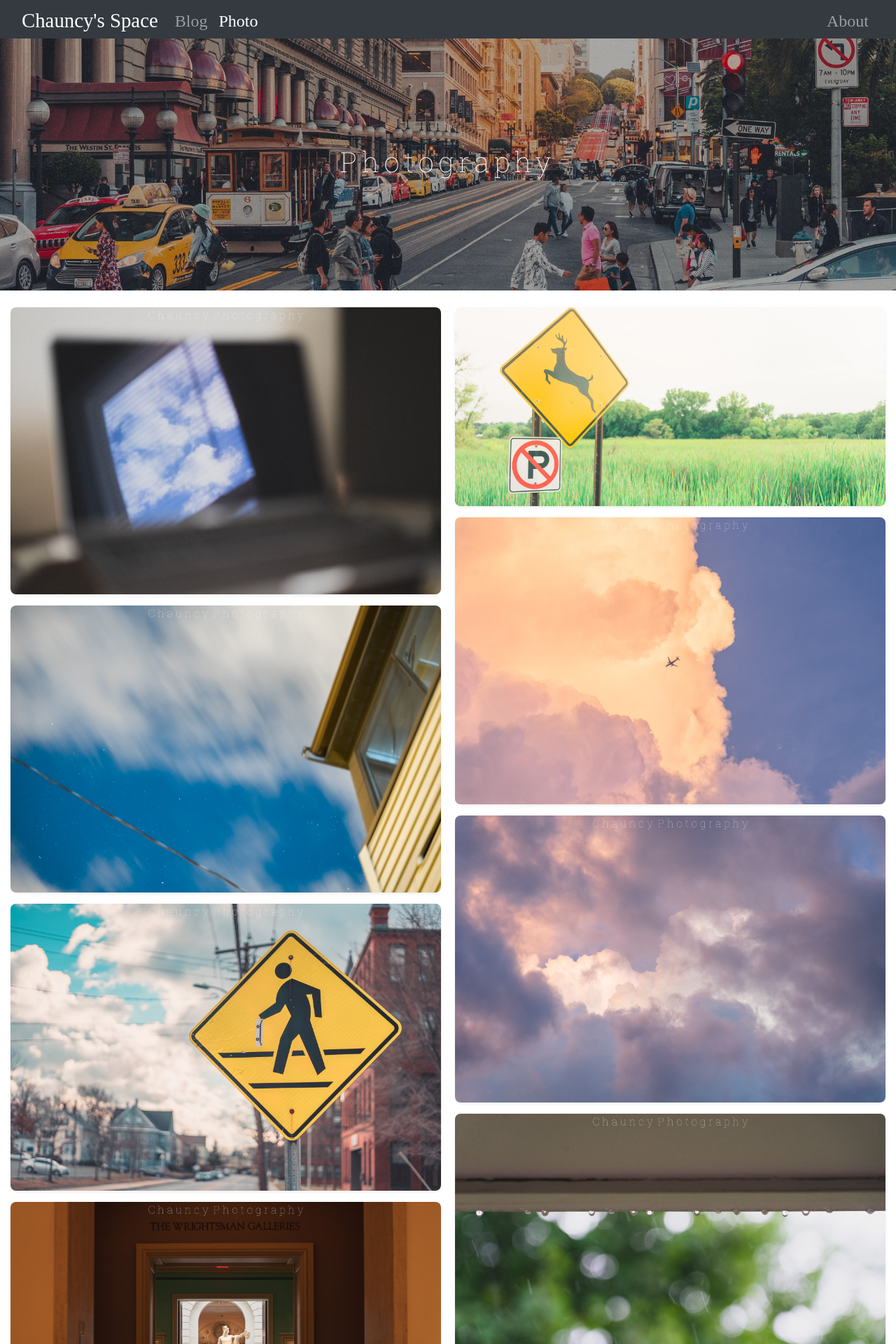
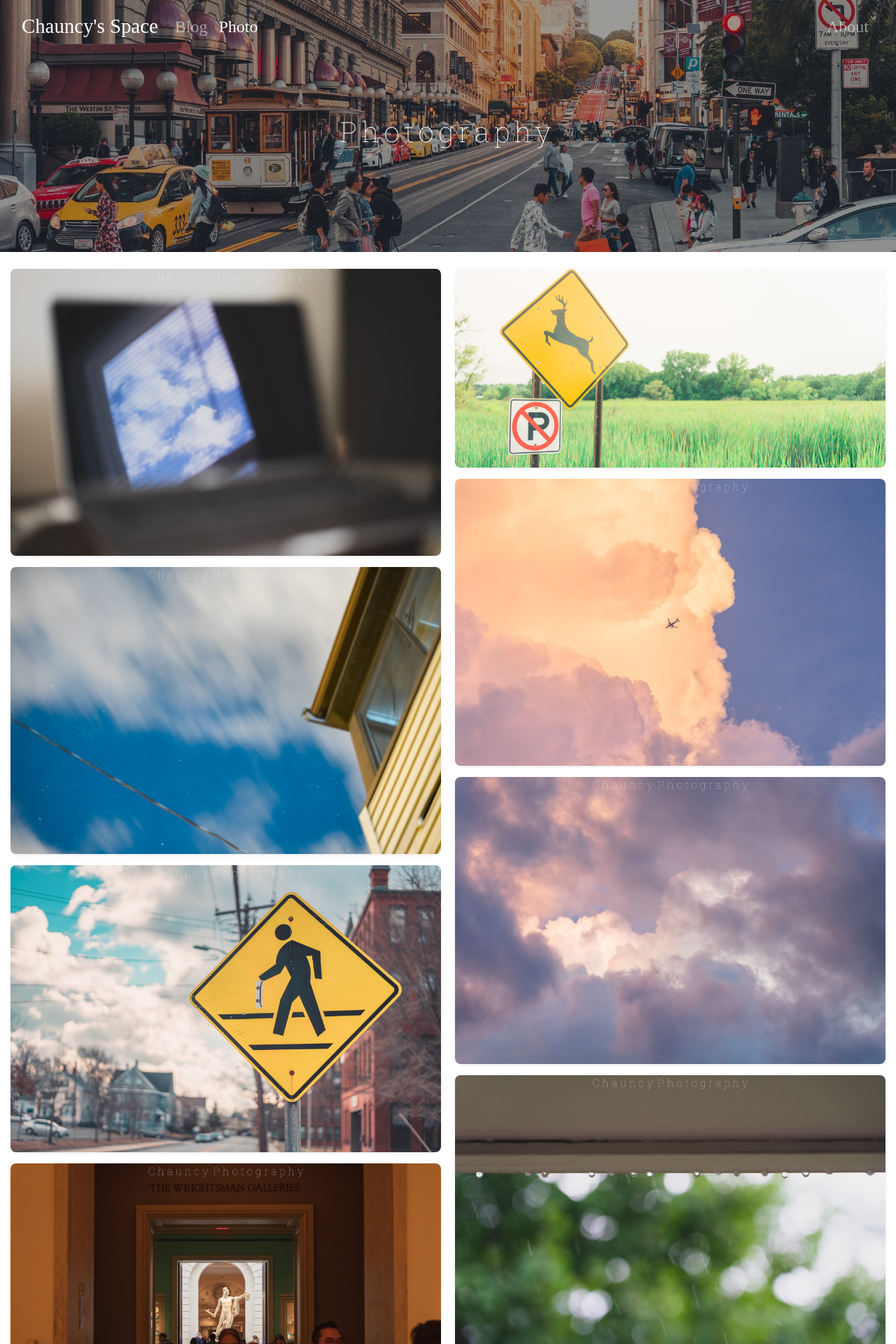
Before and after one commit to chauncyf/chauncyf.github.io, a Jekyll site: the page built from photo.html, in a window 1280 px wide. Shown: the top 1920 px of the page at 70% size. Built offline with Jekyll 4.4.1, drawn with Linux system fonts in a browser that asks for light colours; nearby versions of some CDN libraries; some web fonts are replaced; comment, search, counter and statistics services are not loaded.

Commit message:
responsive hashtag

```diff
--- a/_sass/main.scss
+++ b/_sass/main.scss
@@ -42,6 +42,7 @@ blockquote {
 
 .navbar-expand-md {
   font-family: 'Libre Barcode 128 Text', cursive;
+  //padding: 1rem;
 
   .navbar-brand {
     font-size: 1.8rem;
@@ -73,9 +74,11 @@ blockquote {
 
 .container {
   @media (max-width: 1199px) {
-    & {
-      max-width: 100%;
-    }
+    max-width: 100%;
+  }
+
+  @media (min-width: 1200px) {
+    max-width: 1200px;
   }
 }
 
@@ -171,7 +174,7 @@ blockquote {
 }
 
 .tag-list {
-  .list-inline-item {
+  .tag-list-item {
     font-size: 1rem;
     margin: 0;
     padding: 0.1rem 0.2rem 0.1rem 0.5rem;
@@ -698,11 +701,19 @@ blockquote {
   display: flex;
 
   h1 {
+    margin: 0;
+    padding: 0.5rem 0;
     letter-spacing: .4rem;
   }
 
+  h5 {
+    margin: 0;
+    padding: 1rem;
+    letter-spacing: .2rem;
+  }
+
   img {
-    filter: brightness(70%);
+    filter: brightness(65%);
   }
 
   .carousel-item {
@@ -710,7 +721,15 @@ blockquote {
   }
 
   .tag-list {
+    margin-bottom: 1rem;
+    padding: 0 1rem;
     letter-spacing: .2rem;
+    overflow: auto;
+
+    @media (max-width: 425px) {
+      margin-bottom: 0;
+      padding: 0;
+    }
   }
 
   .navbar {
@@ -720,6 +739,9 @@ blockquote {
     width: 100%;
     background-color: transparent !important;
 
+    @media (max-width: 425px) {
+      padding: 0.5rem 1rem;
+    }
 
     //.navbar-brand {
     //  font-size: 1.5rem;
--- a/photo.html
+++ b/photo.html
@@ -34,7 +34,19 @@ permalink: /photo
     })();
 </script>
 
-{% include cover.html title="Photography" img="../assets/DSC01881C.jpg" %}
+<div class="carousel">
+    <div class="carousel-item align-middle align-items-center">
+        <img src="../assets/DSC01881C.jpg" class="d-block w-100 animate" data-animation="animate-fadeIn"
+             onload="animate($(this))">
+        <div class="d-flex flex-column justify-content-between align-items-center mask">
+            {% include nav.html %}
+
+            <h1>Photography</h1>
+
+            <h5 class="align-self-end" style="visibility: hidden">In search of the true self</h5>
+        </div>
+    </div>
+</div>
 
 <div class="progress" id="progressbar">
     <div class="progress-bar progress-bar-striped progress-bar-animated" role="progressbar"></div>
@@ -59,8 +71,6 @@ permalink: /photo
 
         {% endfor %}
     </div>
-
-    <div id="vcomments" style="display: none;"></div>
 </div>
 
 <div class="modal fade" id="modal-img" tabindex="-1" role="dialog" aria-hidden="true">
@@ -87,6 +97,9 @@ permalink: /photo
         </div>
     </div>
 </div>
+
+<div id="vcomments" style="display: none"></div>
+{% include footer.html %}
 
 <script>
     let $modal = $('#modal-img');
```
Also changed, not shown: other parts of photo.html (+1 -1 lines), blog.html (+12 -23 lines).
